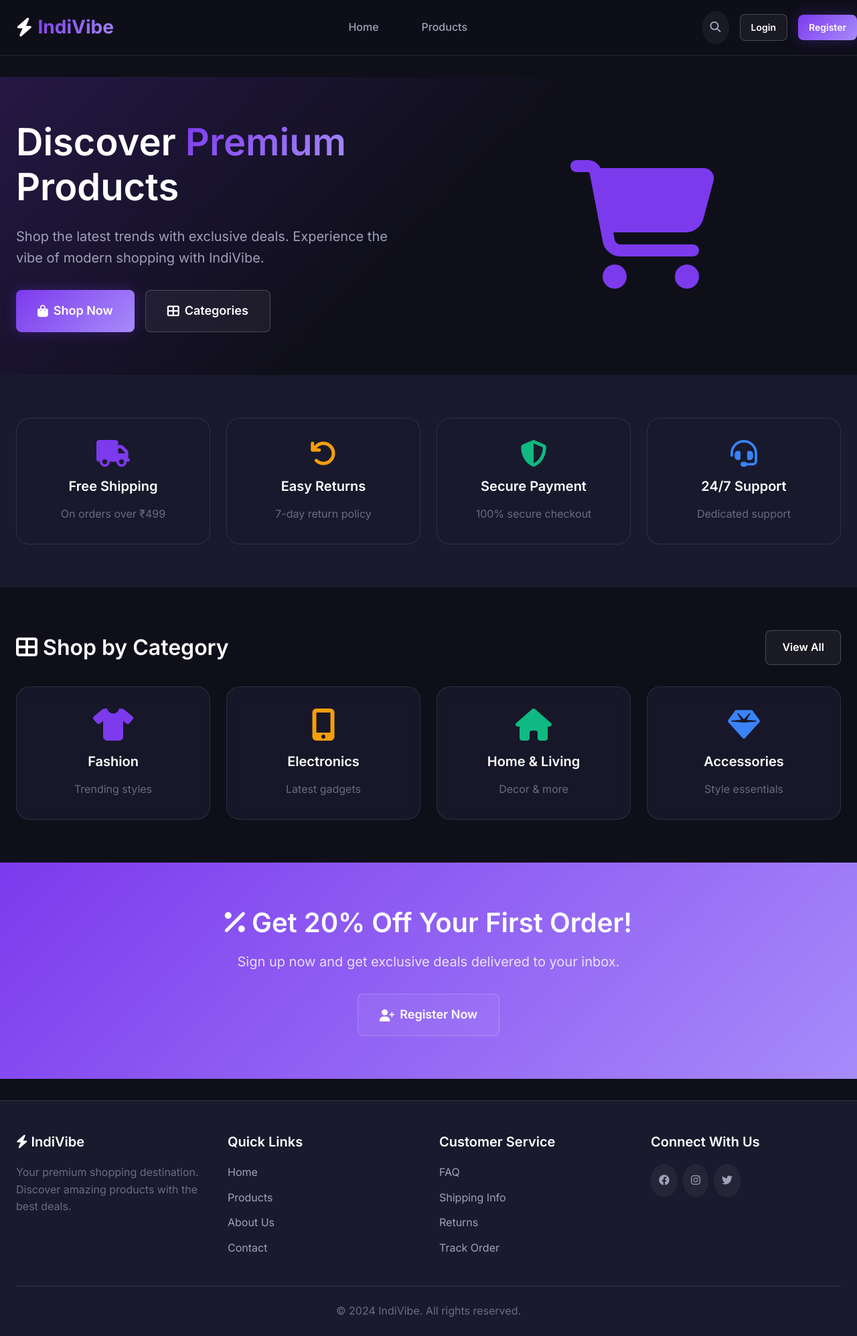
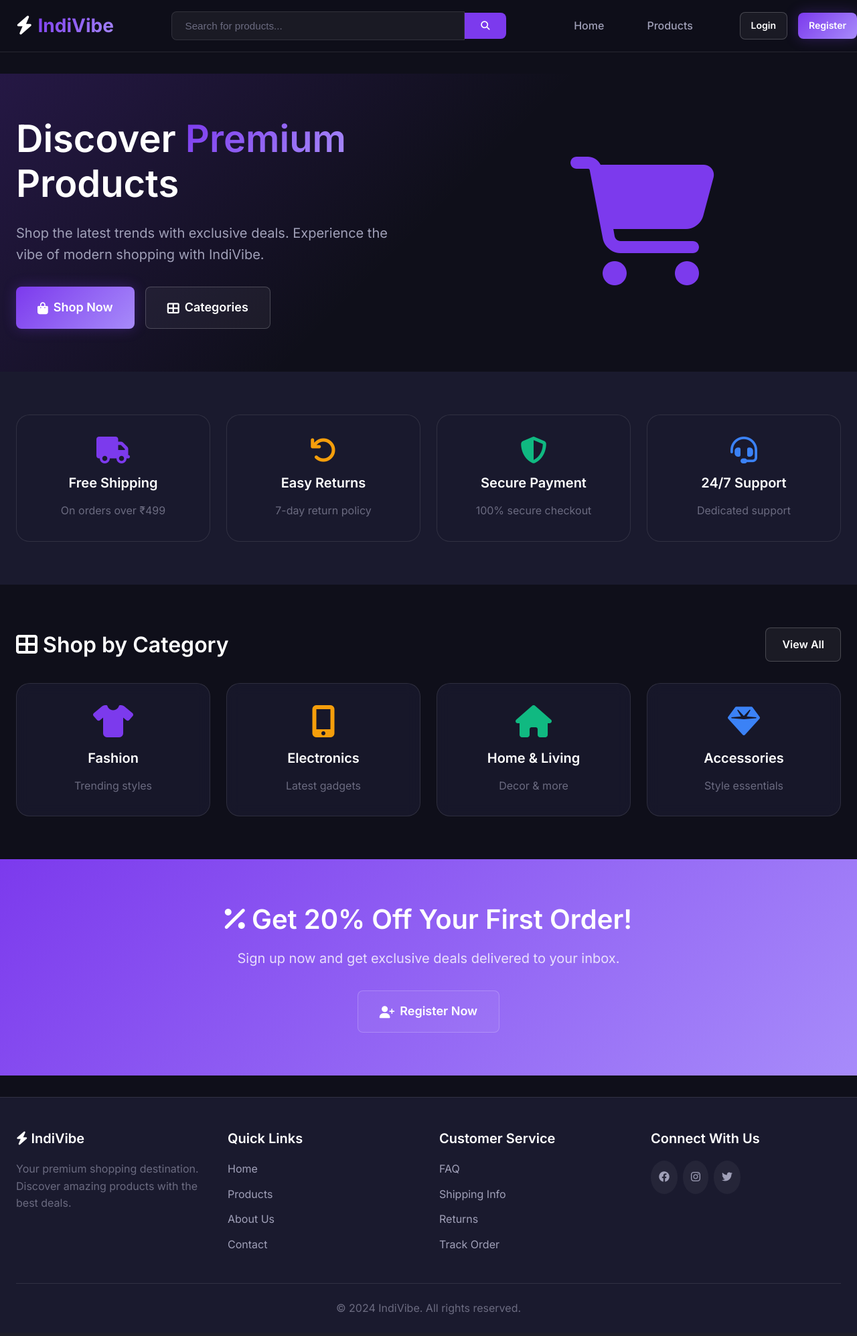
Before and after one commit to nencysavaliya/e-commerce, a Django app: page / in a window 1280 px wide. Shown: the whole page at 67% size. After the commit the page ends 1963 px from the top, so only its background shows below. Run offline with Django 4.2, Linux system fonts and the light colour scheme.

Commit message:
add searchbar code

```diff
--- a/static/css/style.css
+++ b/static/css/style.css
@@ -171,6 +171,50 @@ h6 {
     background: var(--primary-gradient);
     -webkit-background-clip: text;
     -webkit-text-fill-color: transparent;
+}
+
+/* Navbar Search Bar */
+.navbar-search {
+    display: flex;
+    align-items: center;
+    flex: 1;
+    max-width: 500px;
+    margin: 0 2rem;
+}
+
+.search-input {
+    flex: 1;
+    padding: 0.75rem 1.25rem;
+    font-size: 0.95rem;
+    color: var(--text-primary);
+    background: rgba(255, 255, 255, 0.05);
+    border: 1px solid rgba(255, 255, 255, 0.1);
+    border-radius: var(--radius-sm) 0 0 var(--radius-sm);
+    transition: all var(--transition-fast);
+}
+
+.search-input:focus {
+    outline: none;
+    border-color: var(--primary);
+    background: rgba(255, 255, 255, 0.08);
+}
+
+.search-input::placeholder {
+    color: var(--text-muted);
+}
+
+.search-btn {
+    padding: 0.75rem 1.5rem;
+    background: var(--primary);
+    color: var(--text-primary);
+    border: none;
+    border-radius: 0 var(--radius-sm) var(--radius-sm) 0;
+    cursor: pointer;
+    transition: all var(--transition-fast);
+}
+
+.search-btn:hover {
+    background: var(--primary-dark);
 }
 
 .navbar-nav {
--- a/templates/base.html
+++ b/templates/base.html
@@ -31,6 +31,15 @@
                 <span>IndiVibe</span>
             </a>
 
+            <!-- Search Bar -->
+            <form action="{% url 'products:search' %}" method="get" class="navbar-search">
+                <input type="text" name="q" placeholder="Search for products..." class="search-input"
+                    value="{{ request.GET.q }}">
+                <button type="submit" class="search-btn">
+                    <i class="fas fa-search"></i>
+                </button>
+            </form>
+
             <ul class="navbar-nav">
                 <li><a href="{% url 'home' %}" class="nav-link">Home</a></li>
                 <li><a href="{% url 'products:product_list' %}" class="nav-link">Products</a></li>
@@ -44,10 +53,6 @@
             </ul>
 
             <div class="nav-icons">
-                <a href="{% url 'products:search' %}" class="nav-icon" title="Search">
-                    <i class="fas fa-search"></i>
-                </a>
-
                 {% if user.is_authenticated %}
                 <a href="{% url 'wishlist:wishlist' %}" class="nav-icon" title="Wishlist">
                     <i class="fas fa-heart"></i>
```
